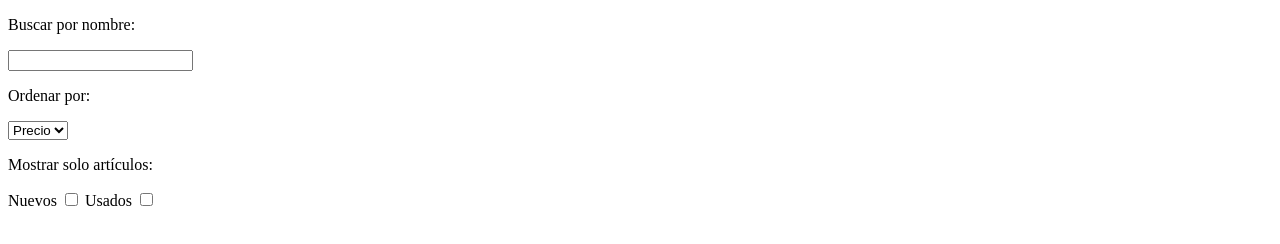
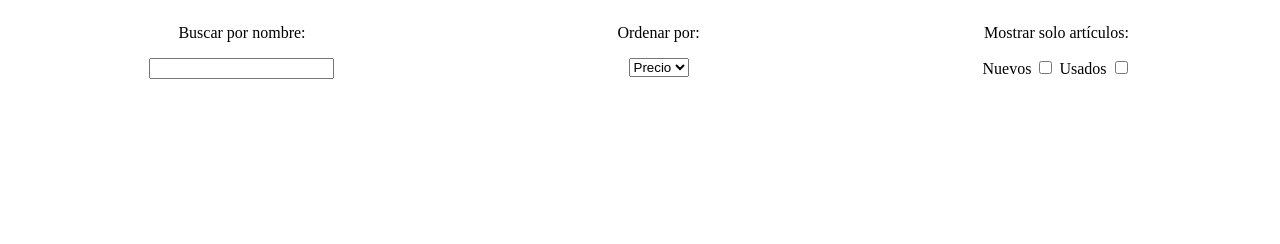
Before and after one commit to Lavkenpilar/formulario-mediaqueries, a plain HTML site: page index.html in a window 1280 px wide. Drawn offline with Linux system fonts and the light colour scheme.

Commit message:
agrego-media-queries

```diff
--- a/assets/css/style.css
+++ b/assets/css/style.css
@@ -7,3 +7,9 @@
 .filtros div {
     margin-bottom: 30px;
 }
+@media (min-width: 576px) {
+    .filtros {
+        flex-direction: row;
+        justify-content: space-around;
+    }
+}
--- a/index.html
+++ b/index.html
@@ -4,6 +4,7 @@
     <meta charset="UTF-8">
     <meta name="viewport" content="width=device-width, initial-scale=1.0">
     <title>Formulario-media-queries</title>
+    <link rel="stylesheet" href="assets\css\style.css">
 </head>
 <body>
     <section class="filtros">
```
